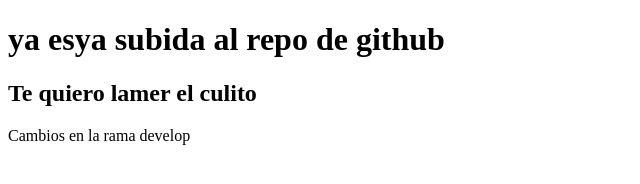
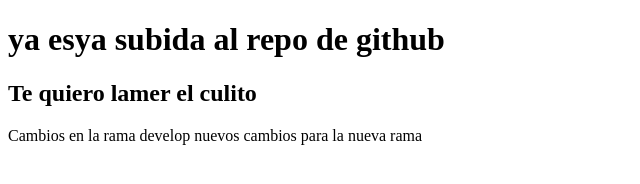
Before and after one commit to jnicolas2000/ProyectoDesarrollo, a plain HTML site: page index.html in a window 1280 px wide. Shown: the whole page, without its empty margins (0-640 px from the left). Drawn offline with Linux system fonts and the light colour scheme.

Commit message:
Nueva rama

```diff
--- a/index.html
+++ b/index.html
@@ -11,6 +11,7 @@
    <h1>ya esya subida al repo de github</h1>
    <h2>Te quiero lamer el culito</h2>
    <span>Cambios en la rama develop</span>
+   <span>nuevos cambios para la nueva rama</span>
 
 
 
```
